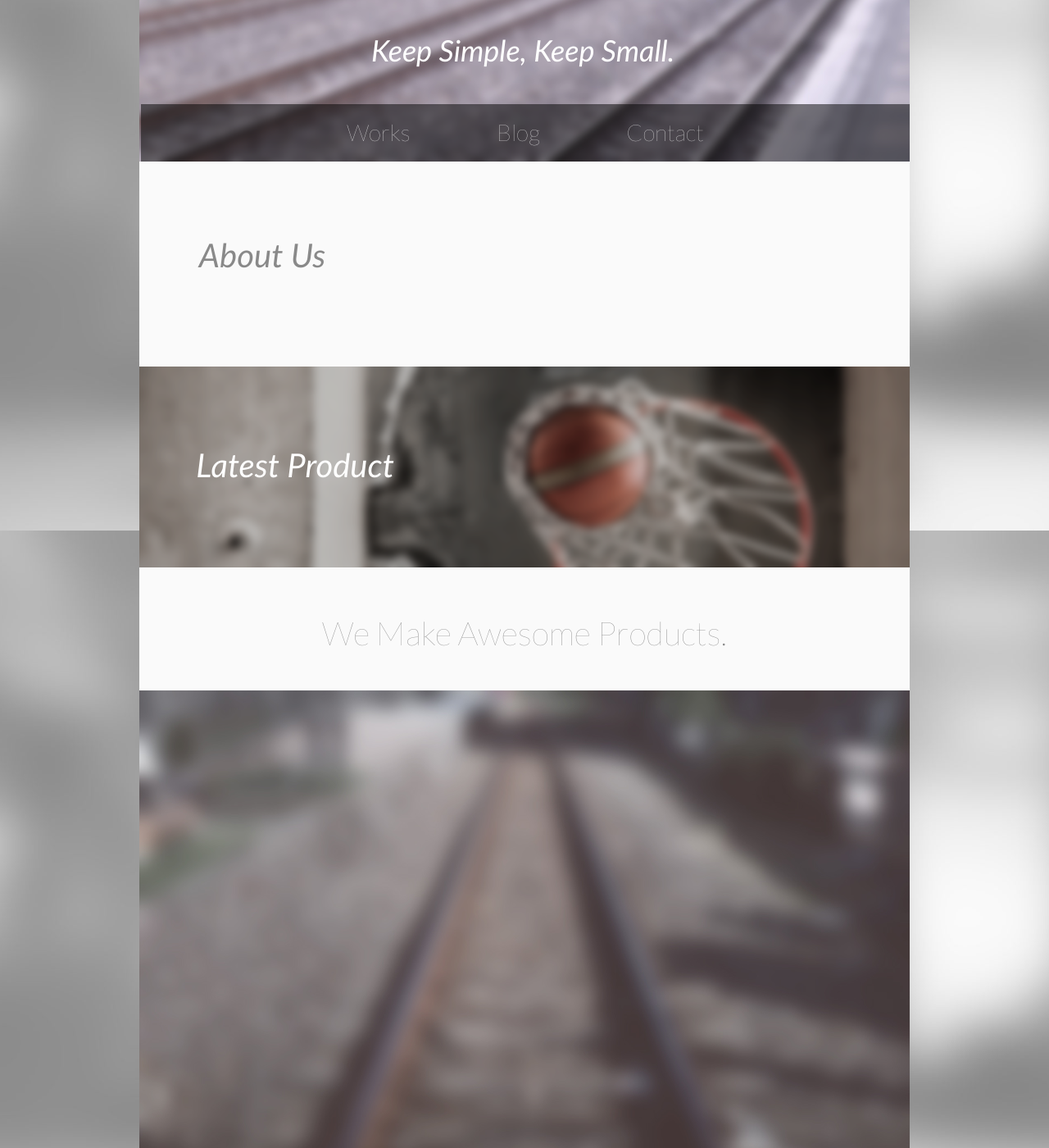
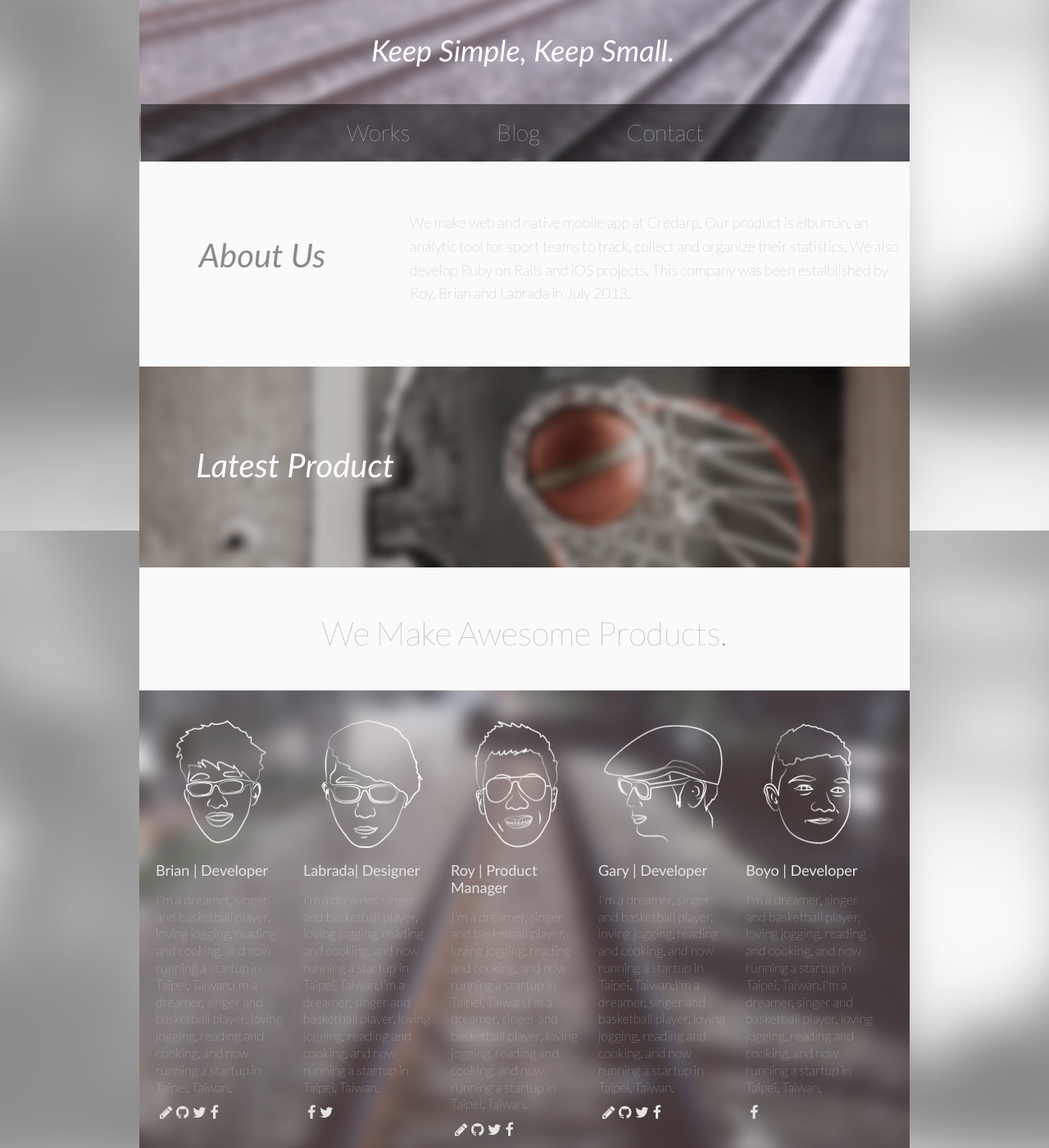
Before and after one commit to roykunglin/credarp, a Jekyll site: the page built from index.html, in a window 1280 px wide and 1400 px high, scrolled down 253 px. Shown: the whole window at 82% size. Built offline with Jekyll 4.4.1, drawn with Linux system fonts in a browser that asks for light colours; nearby versions of some CDN libraries; Markdown is read by kramdown in place of the engine named in the settings; comment, search, counter and statistics services are not loaded.

Commit message:
config.yml, update

```diff
--- a/_config.yml
+++ b/_config.yml
@@ -3,3 +3,72 @@ URL: http://credarp.com
 description: "credarp"
 markdown: redcarpet
 pygments: true
+tagline: " We make web and native mobile app at Credarp. Our product is elbum.in, an analytic tool for sport teams to track, collect and organize their statistics. We also develop Ruby on Rails and iOS projects. This company was been estalblished by Roy, Brian and Labrada in July 2013."
+teamtitle: "WE MAKE AWESOME STUFF !"
+
+members:
+  - title: "Brian | Developer"
+    image: "web_head_brian.png"
+    bio: "I'm a dreamer, singer and basketball player, loving jogging, reading and cooking, and now running a startup in Taipei, Taiwan.I'm a dreamer, singer and basketball player, loving jogging, reading and cooking, and now running a startup in Taipei, Taiwan."
+    links:
+      - title: "Blog"
+        url: "http://brian.logdown.com/"
+        class: "fa-pencil"
+      - title: "Github"
+        url: "https://github.com/brianhu"
+        class: "fa-github"
+      - title: "Twitter"
+        url: "https://twitter.com/followers"
+        class: "fa-twitter"
+      - title: "Facebook"
+        url: "https://www.facebook.com/chihwei.hu1"
+        class: "fa-facebook"
+  - title: "Labrada| Designer"
+    image: "web_head_labrada.png"
+    bio: "I'm a dreamer, singer and basketball player, loving jogging, reading and cooking, and now running a startup in Taipei, Taiwan.I'm a dreamer, singer and basketball player, loving jogging, reading and cooking, and now running a startup in Taipei, Taiwan."
+    links:
+      - title: "Facebook"
+        url: "http://brian.logdown.com/"
+        class: "fa-facebook"
+      - title: "Twitter"
+        url: "http://twitter.com/labradachang"
+        class: "fa-twitter"
+  - title: "Roy | Product Manager"
+    image: "web_head_roy.png"
+    bio: "I'm a dreamer, singer and basketball player, loving jogging, reading and cooking, and now running a startup in Taipei, Taiwan.I'm a dreamer, singer and basketball player, loving jogging, reading and cooking, and now running a startup in Taipei, Taiwan."
+    links:
+      - title: "Blog"
+        url: "http://roykung.com/"
+        class: "fa-pencil"
+      - title: "Github"
+        url: "http://http://github/roykunglin"
+        class: "fa-github"
+      - title: "Twitter"
+        url: "http://twitter.com/roylinkung"
+        class: "fa-twitter"
+      - title: "Facebook"
+        url: "http://facebook"
+        class: "fa-facebook"
+  - title: "Gary | Developer"
+    image: "web_head_gary.png"
+    bio: "I'm a dreamer, singer and basketball player, loving jogging, reading and cooking, and now running a startup in Taipei, Taiwan.I'm a dreamer, singer and basketball player, loving jogging, reading and cooking, and now running a startup in Taipei, Taiwan."
+    links:
+      - title: "Blog"
+        url: "http://garylai.ch"
+        class: "fa-pencil"
+      - title: "Github"
+        url: "http://github.com/garylai1990"
+        class: "fa-github"
+      - title: "Twitter"
+        url: "http://github.com/garylai1990"
+        class: "fa-twitter"
+      - title: "Facebook"
+        url: "https://www.facebook.com/GaryLai.CH"
+        class: "fa-facebook"
+  - title: "Boyo | Developer"
+    image: "web_head-boyo.png"
+    bio: "I'm a dreamer, singer and basketball player, loving jogging, reading and cooking, and now running a startup in Taipei, Taiwan.I'm a dreamer, singer and basketball player, loving jogging, reading and cooking, and now running a startup in Taipei, Taiwan."
+    links:
+      - title: "Facebook"
+        url: "https://www.facebook.com/profile.php?id=100001421548102"
+        class: "fa-facebook"
```
